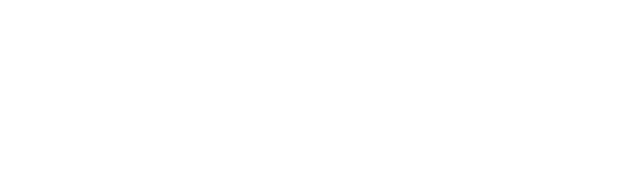
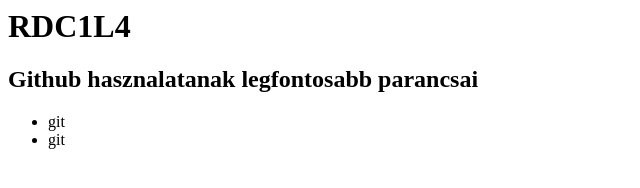
Before and after one commit to DanyiKaroly/RDC1L4WebTech, a plain HTML site: page RDC1L4_0212/elso.html in a window 1280 px wide. Shown: the whole page, without its empty margins (0-640 px from the left). Drawn offline with Linux system fonts and the light colour scheme.

Commit message:
elso.gyak

```diff
--- a/RDC1L4_0212/elso.html
+++ b/RDC1L4_0212/elso.html
@@ -3,6 +3,15 @@
         <title>RDC1L4</title>
     </head>
     <body>
-
+        <h1>RDC1L4</h1>
+        <h2>Github hasznalatanak legfontosabb parancsai</h2>
+        <ul>
+            <li>
+                git
+            </li>
+            <li>
+                git
+            </li>
+        </ul>
     </body>
 </html>
```
